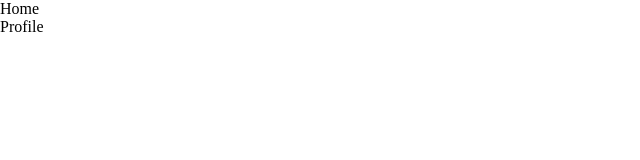
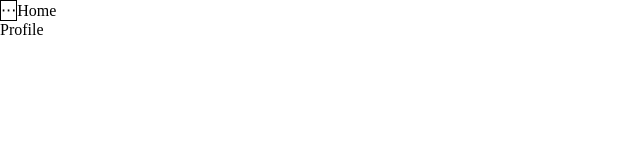
Before and after one commit to MtheMartian/moneymind, a React (Vite) app: page / in a window 1280 px wide. Shown: the top 160 px of the page, without its empty margins (0-640 px from the left). Built offline with nearby package versions, Linux system fonts and the light colour scheme.

Commit message:
in progress ...

```diff
--- a/src/components/navbar/Header.tsx
+++ b/src/components/navbar/Header.tsx
@@ -1,15 +1,36 @@
 import {Link} from 'react-router-dom';
+import { useState } from 'react';
 
-function LeftSideMenu(){
+function KebabMenu(){
+  return(
+    <aside>
 
+    </aside>
+  )
 }
 
 export default function Header(){
+  const [kebabMenu, setKebabMenu] = useState<React.JSX.Element | null>(null);
+
+  function sideMenuHandler(): void{
+    if(kebabMenu){
+      setKebabMenu(prev => prev = null);
+    }
+    else{
+      setKebabMenu(prev => prev = <KebabMenu />);
+    }
+  }
+
   return(
     <header>
       <nav>
         <ul>
           <li>
+            <button id="kebab-menu" onClick={sideMenuHandler}>
+              <span>&#8901;</span>
+              <span>&#8901;</span>
+              <span>&#8901;</span>
+            </button>
             <Link to={""}>Home</Link>
           </li>
           <li>
@@ -17,6 +38,7 @@ export default function Header(){
           </li>
         </ul>
       </nav>
+      {kebabMenu}
     </header>
   )
 }
```
